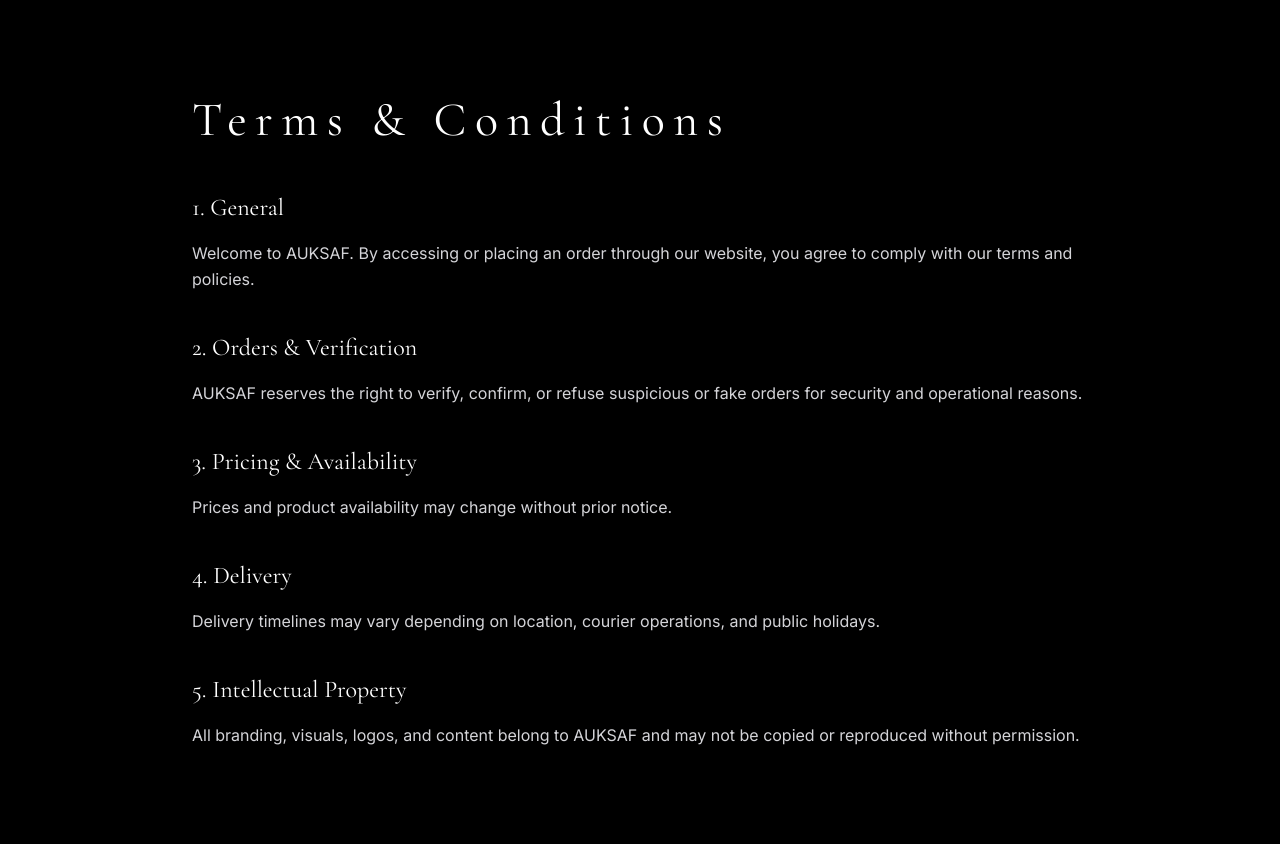
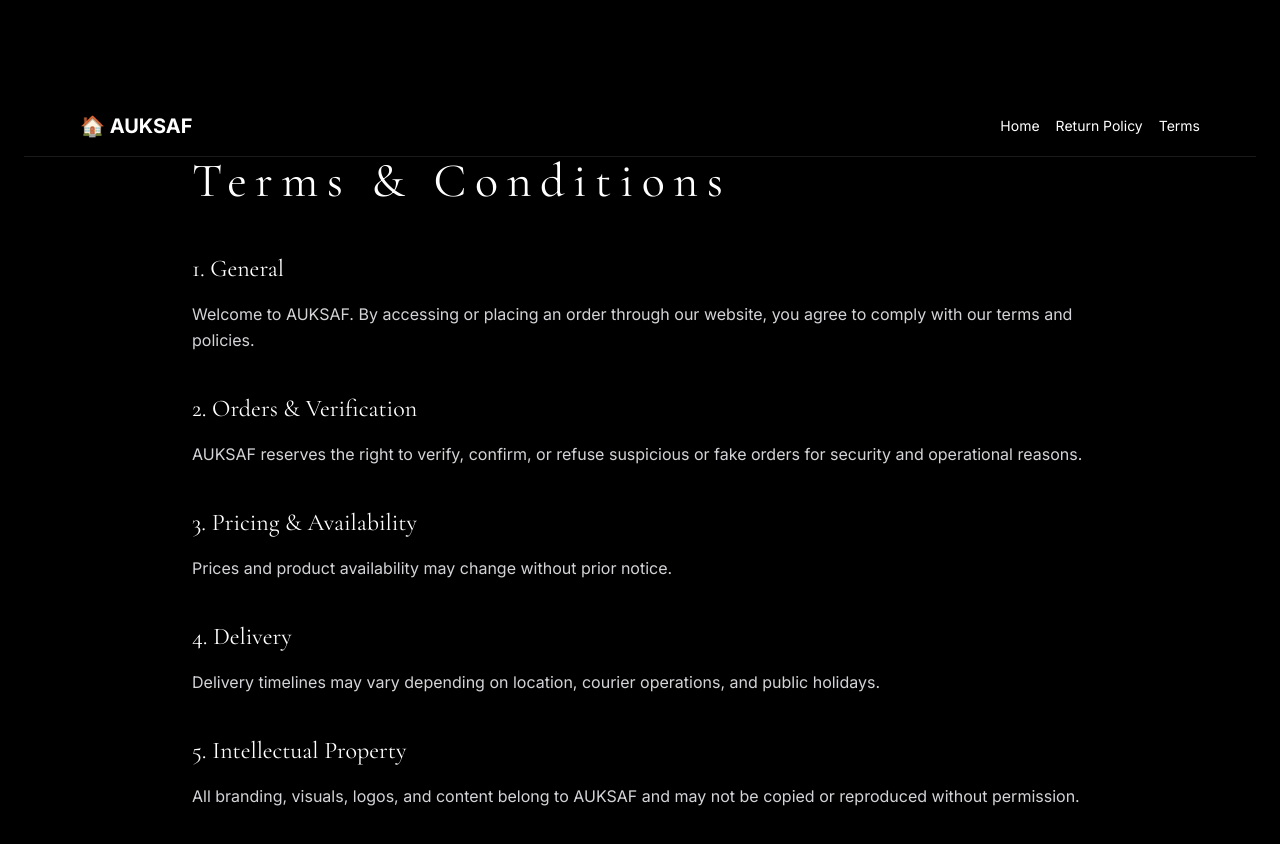
Before and after one commit to Auksaf/auksaf, a Next.js app: page /terms in a window 1280 px wide. Shown: the top 844 px of the page. Built offline with nearby package versions, Linux system fonts and the light colour scheme.

Commit message:
Improve navigation on policy and legal pages

```diff
--- a/app/page.tsx
+++ b/app/page.tsx
@@ -6,6 +6,7 @@
 import ProductGrid from "../components/ProductGrid";
 import BrandManifesto from "../components/BrandManifesto";
 import PerfumeBottle from "../components/PerfumeBottle";
+import SiteHeader from "@/components/SiteHeader";
 
 export default function Home() {
   return (
--- a/app/privacy-policy/page.tsx
+++ b/app/privacy-policy/page.tsx
@@ -1,6 +1,10 @@
+import SiteHeader from "@/components/SiteHeader";
+
 export default function PrivacyPolicyPage() {
   return (
     <div className="min-h-screen bg-black text-white px-6 py-24">
+
+<SiteHeader />
 
       <div className="max-w-4xl mx-auto">
 
--- a/app/return-policy/page.tsx
+++ b/app/return-policy/page.tsx
@@ -1,6 +1,10 @@
+import SiteHeader from "@/components/SiteHeader";
+
 export default function ReturnPolicyPage() {
   return (
     <div className="min-h-screen bg-black text-white px-6 py-24">
+
+<SiteHeader />
 
       <div className="max-w-4xl mx-auto">
 
--- a/app/terms/page.tsx
+++ b/app/terms/page.tsx
@@ -1,6 +1,11 @@
+import SiteHeader from "@/components/SiteHeader";
+
 export default function TermsPage() {
   return (
     <div className="min-h-screen bg-black text-white px-6 py-24">
+
+<SiteHeader />
+
       <div className="max-w-4xl mx-auto">
 
         <h1 className="text-4xl md:text-5xl tracking-[0.18em] mb-12">
--- /dev/null
+++ b/components/SiteHeader.tsx
@@ -0,0 +1,33 @@
+import Link from "next/link";
+
+export default function SiteHeader() {
+  return (
+    <header className="w-full bg-black text-white border-b border-white/10">
+      <div className="max-w-6xl mx-auto px-4 py-4 flex justify-between items-center">
+
+        {/* Logo / Home */}
+        <Link href="/" className="text-xl font-bold">
+          🏠 AUKSAF
+        </Link>
+
+        {/* Navigation */}
+        <nav className="flex gap-4 text-sm">
+
+          <Link href="/" className="hover:text-gray-300">
+            Home
+          </Link>
+
+          <Link href="/return-policy" className="hover:text-gray-300">
+            Return Policy
+          </Link>
+
+          <Link href="/terms" className="hover:text-gray-300">
+            Terms
+          </Link>
+
+        </nav>
+
+      </div>
+    </header>
+  );
+}
```
